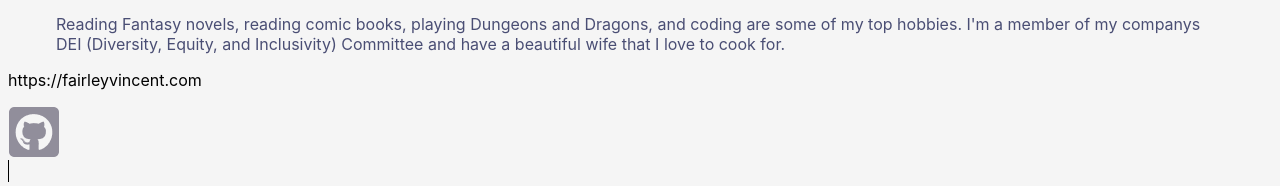
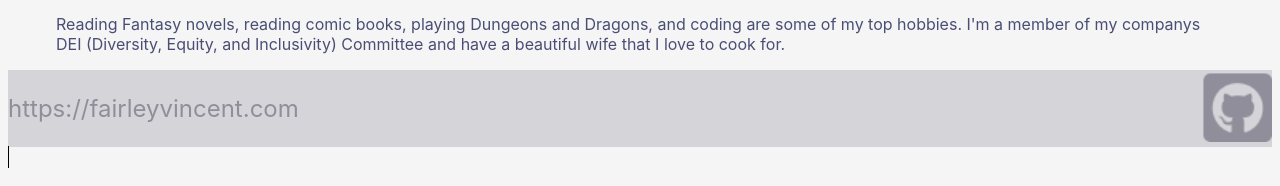
Before and after one commit to fairleyv/BusinessCard, a React (Vite) app in the folder BusinessCard/: page / in a window 1280 px wide. Shown: the part 1561-1747 px from the top of the page. Built offline with nearby package versions, Linux system fonts and the light colour scheme.

Commit message:
changed background color of footer and font color of portfolio site. resized icon and spaced site and github icon  evenly apart

```diff
--- a/BusinessCard/components/Footer.jsx
+++ b/BusinessCard/components/Footer.jsx
@@ -5,7 +5,7 @@ export default function Footer () {
     return (
         <div className="footer">
             <p className="portfolioSite">https://fairleyvincent.com</p>
-            <btn className="githubBnt">
+            <btn className="githubBtn">
                 <a href="https://github.com/fairleyv">
                     <img src={githubIcon} className="githubIcon"/>
                 </a>
--- a/BusinessCard/src/App.css
+++ b/BusinessCard/src/App.css
@@ -76,3 +76,19 @@ a {
 .paragraph {
     color: #4A4E74;
 }
+
+.footer {
+    background-color: #D5D4D8 ;
+    display: flex;
+    justify-content: space-between;
+    align-items: center;
+}
+
+.portfolioSite {
+    font-size: 1.5rem;
+    color: #918E9B;
+}
+
+.githubBtn img {
+    width: 70px;
+}
```
